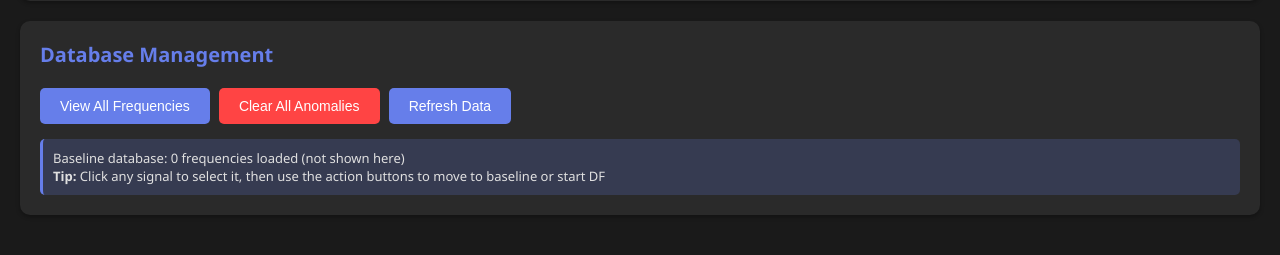
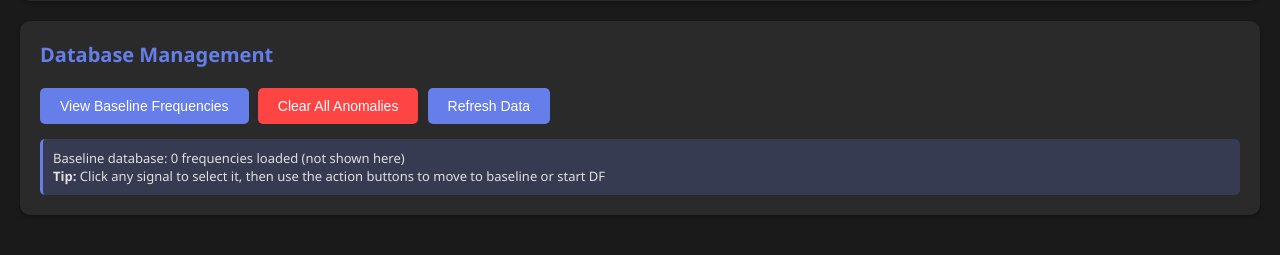
Before and after one commit to kamakauzy/ReconRaven, a Flask app: page / in a window 1280 px wide. Shown: the part 816-1071 px from the top of the page. Run offline with Flask 3, Linux system fonts and the light colour scheme; parts of the project's set-up code (start-up, migrations or seed data) failed here and were passed over; some libraries are stand-ins or nearby versions.

Commit message:
Fixed View Baseline button 404

```diff
--- a/visualization/templates/dashboard.html
+++ b/visualization/templates/dashboard.html
@@ -403,7 +403,7 @@
 
         <div class="panel full-width">
             <h2>Database Management</h2>
-            <button class="button" onclick="window.open('/database', '_blank')">View All Frequencies</button>
+            <button class="button" onclick="viewBaseline()">View Baseline Frequencies</button>
             <button class="button danger" onclick="clearAnomalies()">Clear All Anomalies</button>
             <button class="button" onclick="requestUpdate()">Refresh Data</button>
             <div class="info-message">
@@ -678,6 +678,12 @@
                 }
             }
         }
+
+        function viewBaseline() {
+            // Open simple modal or alert showing baseline count
+            const count = document.getElementById('baseline-count').textContent;
+            alert(`Baseline Database:\n\n${count} frequencies loaded from setup.\n\nThese are the "normal" frequencies for your area and are not shown in the main view.\n\nUse "reconraven.py db devices" to view them via command line.`);
+        }
     </script>
 </body>
 </html>
```
